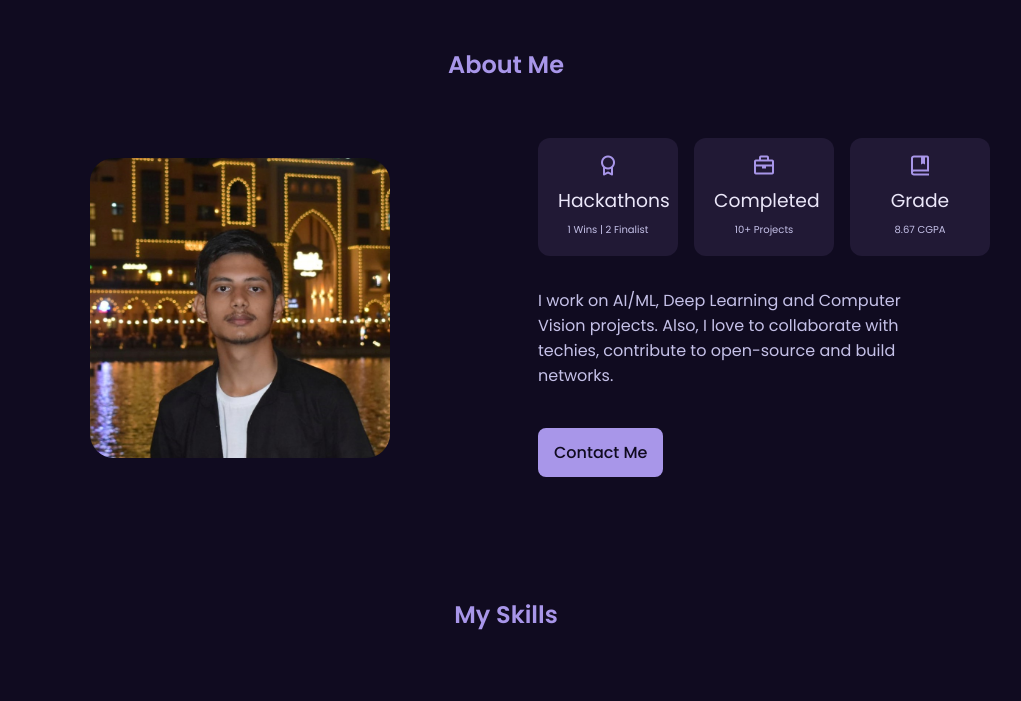
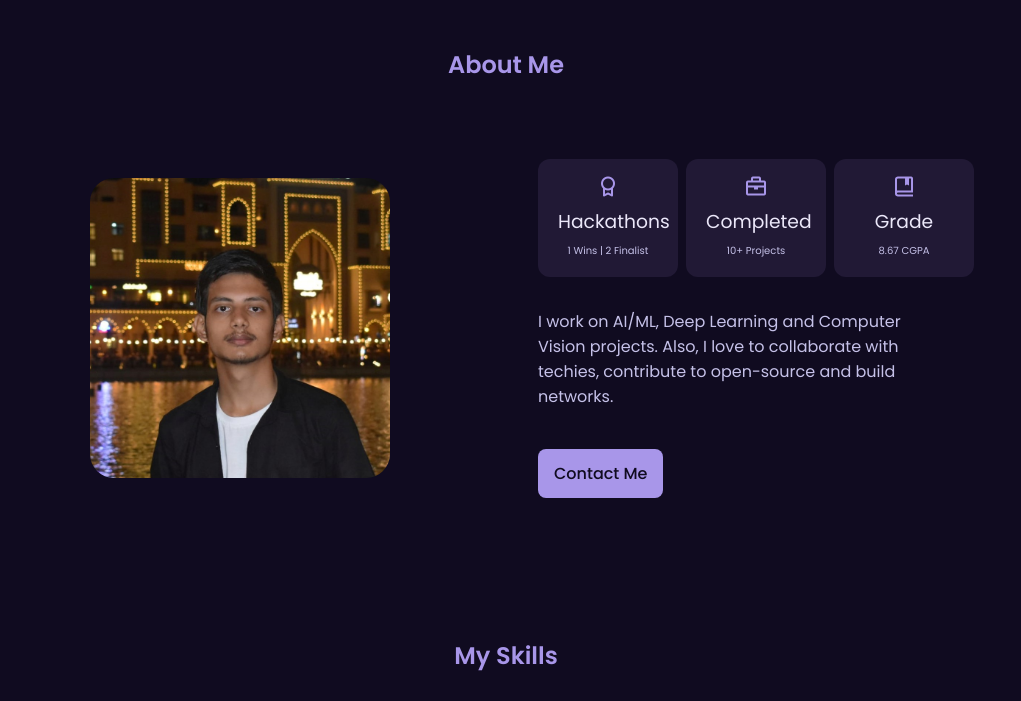
Before and after one commit to rakheshkrishna2005/rakheshkrishna2005.github.io, a plain HTML site: page index.html in a window 1280 px wide. Shown: the part 840-1541 px from the top of the page, without its empty margins (134-1155 px from the left). Drawn offline with nearby package versions, Linux system fonts and the light colour scheme; a web font is replaced by a local one.

Commit message:
Update index-style.css

```diff
--- a/css/index-style.css
+++ b/css/index-style.css
@@ -343,10 +343,10 @@ img {
 }
 
 .about__img {
-    width: 200px;
+    width: 220px;
     border-radius: 1.5rem;
     justify-self: center;
-    margin: 0 auto;
+    margin: 2.5rem;
 }
 
 .about__data {
@@ -356,7 +356,7 @@ img {
 .about__info {
     display: grid;
     grid-template-columns: repeat(3, 1fr);
-    gap: 1rem;
+    gap: .5rem;
     margin-bottom: 2rem;
 }
 
@@ -364,7 +364,6 @@ img {
     background-color: var(--container-color);
     border-radius: .75rem;
     padding: .75rem .5rem;
-    width: 100%;
 }
 
 .about__icon {
```
